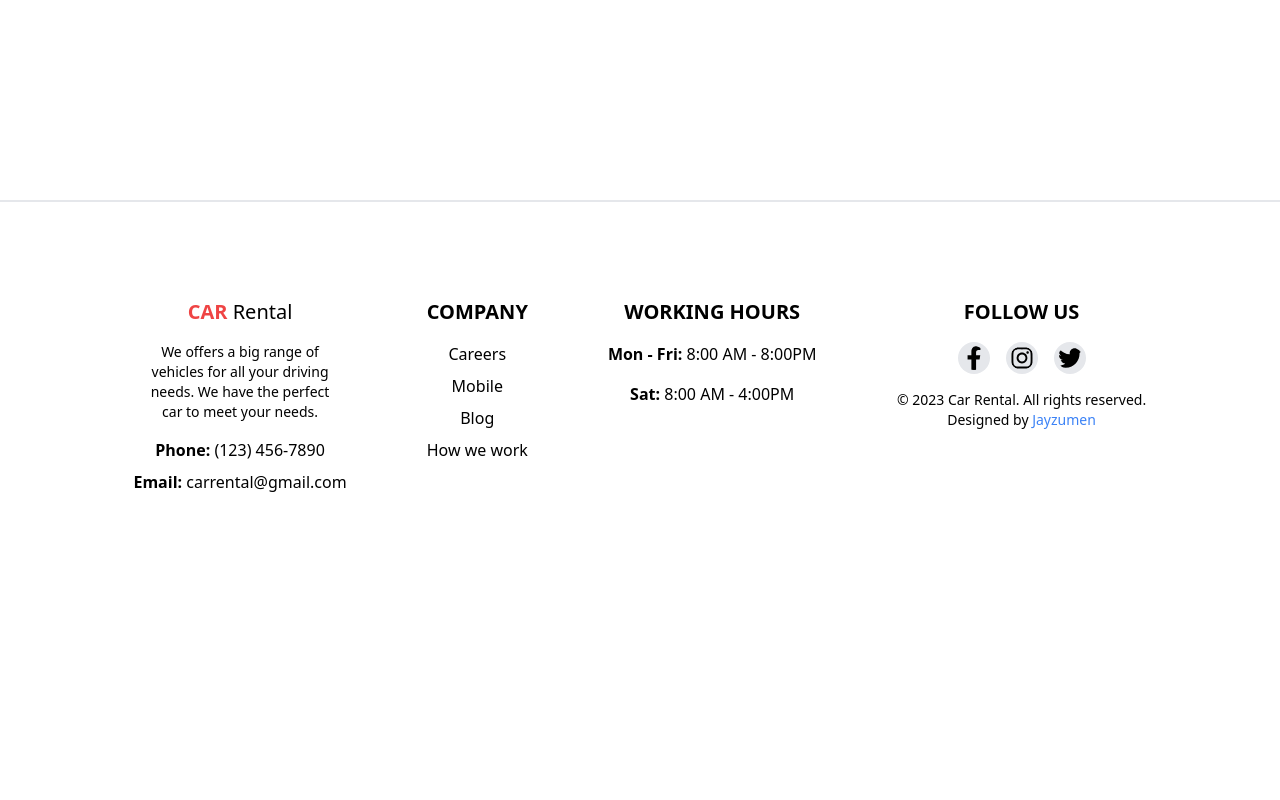
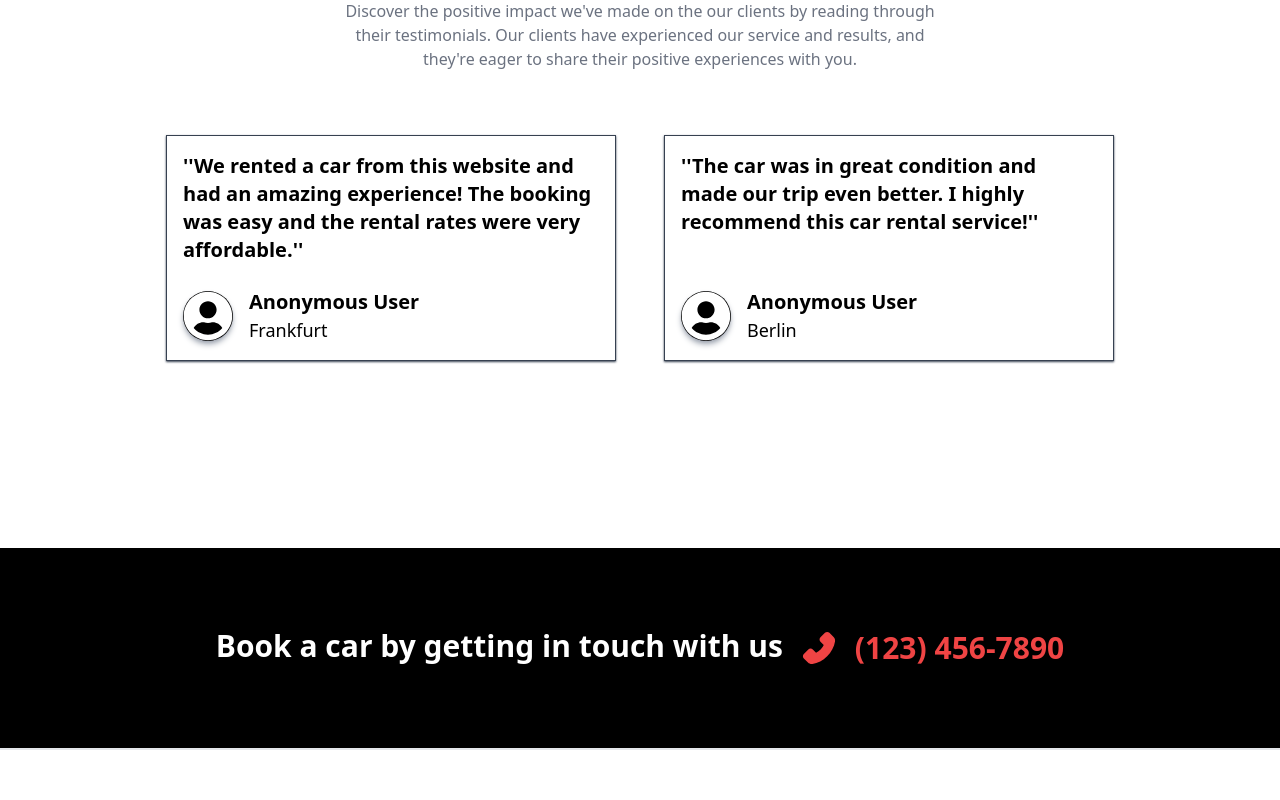
Before and after one commit to Jayzumen/CarRental, a Next.js app: page /testimonials in a window 1280 px wide. Shown: the part 600-1400 px from the top of the page. Before the commit the page ends 1190 px from the top, so only its background shows below. Built offline with nearby package versions, Linux system fonts and the light colour scheme; no server answers.

Commit message:
testimonial page

```diff
--- a/src/app/testimonials/page.tsx
+++ b/src/app/testimonials/page.tsx
@@ -1,6 +1,8 @@
+import Testimonials from "@/components/HomePage/Testimonials";
+import Banner from "@/components/util/Banner";
 import PageHeader from "@/components/util/PageHeader";
 import Link from "next/link";
-import React from "react";
+import { AiFillPhone } from "react-icons/ai";
 
 export const metadata = {
   title: "Testimonials",
@@ -9,7 +11,7 @@ export const metadata = {
 
 const TestimonialsPage = () => {
   return (
-    <div>
+    <>
       <PageHeader>
         <h1 className="text-4xl font-bold">Testimonials</h1>
         <div className="flex gap-2">
@@ -22,7 +24,21 @@ const TestimonialsPage = () => {
           <p className="text-lg font-semibold">/ Testimonials</p>
         </div>
       </PageHeader>
-    </div>
+      <div className="flex flex-col gap-12 pt-[400px]">
+        <Testimonials />
+        <Banner>
+          <div className="flex flex-wrap justify-center gap-4">
+            <p className="text-3xl font-bold">
+              Book a car by getting in touch with us
+            </p>
+            <div className="flex items-center gap-4 text-red-500">
+              <AiFillPhone size={40} />{" "}
+              <p className="text-3xl font-semibold">(123) 456-7890</p>
+            </div>
+          </div>
+        </Banner>
+      </div>
+    </>
   );
 };
 
```
